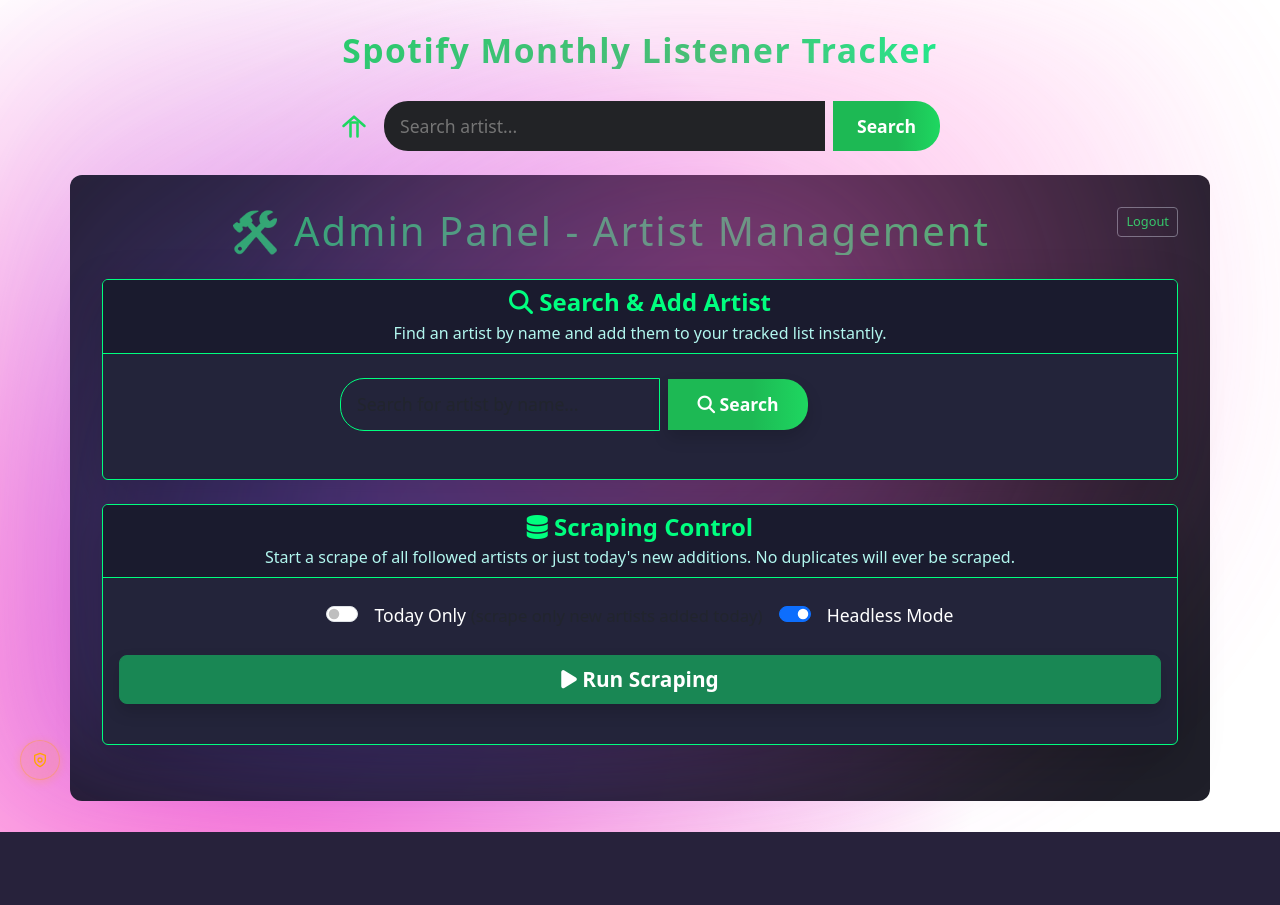
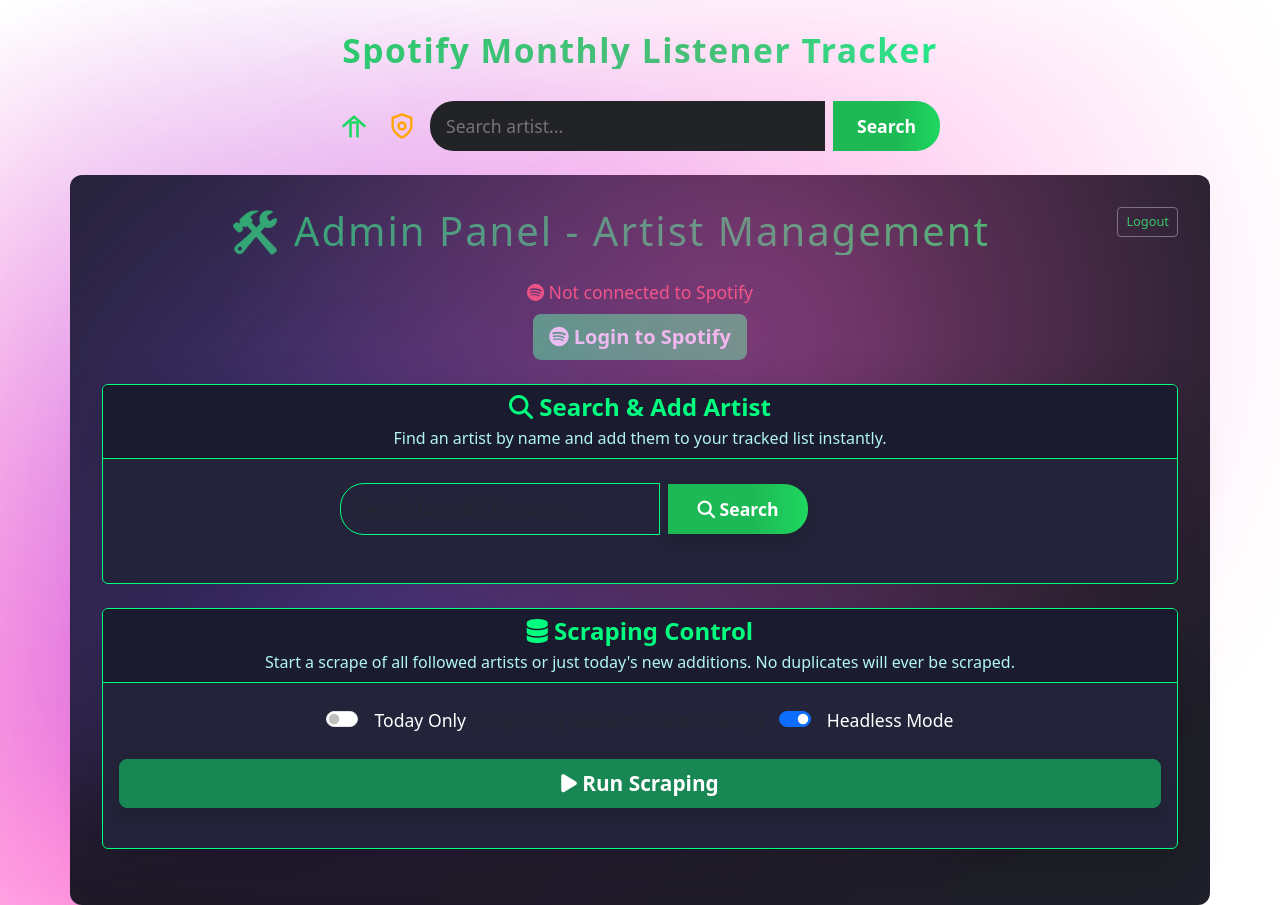
Before and after one commit to jason-donner/spotify-monthly-listener-extract, a Flask app: page /admin/ in a window 1280 px wide. Before the commit the page ends 832 px from the top, so only its background shows below. Run offline with Flask 3, Linux system fonts and the light colour scheme; the visitor is signed in with stand-in values (Sample User, id 1); parts of the project's set-up code (start-up, migrations or seed data) failed here and were passed over.

Commit message:
refactor: Add Spotify authentication UI and update admin navigation button styling

```diff
--- a/webapp/templates/admin.html
+++ b/webapp/templates/admin.html
@@ -17,6 +17,27 @@
 
             <!-- Spotify Authentication Status -->
             <div id="auth-status" class="alert" style="display: none;"></div>
+        <div id="spotify-auth-section" class="mb-4 text-center">
+            <div id="spotify-auth-message" class="mb-2" style="color: #b2f7ef; font-size: 1.1rem;"></div>
+            <button id="spotify-login-btn" class="btn btn-lg btn-spotify fw-bold" style="background: #1db954; color: #fff; display: none;">
+                <i class="fab fa-spotify"></i> Login to Spotify
+            </button>
+            <button id="spotify-logout-btn" class="btn btn-outline-danger btn-sm ms-2" style="display: none;">
+                <i class="fas fa-sign-out-alt"></i> Logout from Spotify
+            </button>
+        </div>
+
+<style>
+    .btn-spotify {
+        background: #1db954 !important;
+        color: #fff !important;
+        border: none;
+    }
+    .btn-spotify:hover, .btn-spotify:focus {
+        background: #1ed760 !important;
+        color: #fff !important;
+    }
+</style>
 
             <!-- Search and Add Artist Section -->
             <div class="card mb-4 shadow-lg" style="background: #23243a; border: 1px solid #00ff7f;">
@@ -595,6 +616,38 @@ function formatScrapingOutput(output) {
 <script>
 // All admin panel JS goes here. This block is fully raw to avoid Jinja2 interfering with template literals.
 
+// --- Spotify Auth UI ---
+function updateSpotifyAuthUI(auth) {
+    const msg = document.getElementById('spotify-auth-message');
+    const loginBtn = document.getElementById('spotify-login-btn');
+    const logoutBtn = document.getElementById('spotify-logout-btn');
+    if (auth && auth.authenticated) {
+        msg.innerHTML = `<span style='color:#1db954;'><i class='fab fa-spotify'></i> Connected to Spotify${auth.display_name ? ` as <b>${auth.display_name}</b>` : ''}</span>`;
+        loginBtn.style.display = 'none';
+        logoutBtn.style.display = '';
+    } else {
+        msg.innerHTML = `<span style='color:#ff4d4d;'><i class='fab fa-spotify'></i> Not connected to Spotify</span>`;
+        loginBtn.style.display = '';
+        logoutBtn.style.display = 'none';
+    }
+}
+
+function fetchSpotifyAuthStatus() {
+    fetch('/admin/auth_status').then(r => r.json()).then(auth => {
+        updateSpotifyAuthUI(auth);
+    });
+}
+
+document.addEventListener('DOMContentLoaded', function() {
+    fetchSpotifyAuthStatus();
+    document.getElementById('spotify-login-btn').onclick = function() {
+        window.location.href = '/admin/login';
+    };
+    document.getElementById('spotify-logout-btn').onclick = function() {
+        window.location.href = '/admin/spotify_logout';
+    };
+});
+
 // --- BEGIN ALL ADMIN PANEL JS ---
 // --- Artist Search with Autocomplete Suggestions ---
 let autocompleteTimeout = null;
--- a/webapp/templates/base.html
+++ b/webapp/templates/base.html
@@ -15,6 +15,12 @@
         <form method="get" action="/search" style="display:flex;gap:8px;align-items:center;">
             <a href="/" class="home-btn" title="Home">
                 <svg width="32" height="32" viewBox="0 0 24 24" fill="none" stroke="#00ff7f" stroke-width="2.2" stroke-linecap="round" stroke-linejoin="round" style="display:block;"><path d="M3 12L12 4l9 8"/><path d="M9 21V9h6v12"/></svg>
+            </a>
+            <a href="/admin" class="admin-nav-btn ms-1" title="Admin Panel" style="display:flex;align-items:center;justify-content:center;background:none;border:none;padding:0 6px 0 0;cursor:pointer;border-radius:50%;transition:background 0.18s,box-shadow 0.18s;outline:none;">
+                <svg width="28" height="28" viewBox="0 0 24 24" fill="none" stroke="#ffa500" stroke-width="2" stroke-linecap="round" stroke-linejoin="round">
+                    <path d="M12 22s8-4 8-10V5l-8-3-8 3v7c0 6 8 10 8 10z"/>
+                    <circle cx="12" cy="12" r="3"/>
+                </svg>
             </a>
             <input type="text" name="artist" placeholder="Search artist..." value="{{ request.args.get('artist', '') }}" autocomplete="off" style="flex:1;">
             <button type="submit">Search</button>
@@ -77,13 +83,6 @@
     {% block content %}{% endblock %}
 
     <!-- Admin Button - Fixed Bottom Left -->
-    <a href="/admin" class="admin-floating-btn" title="Admin Login">
-        <svg width="16" height="16" viewBox="0 0 24 24" fill="none" stroke="#ffa500" stroke-width="2" stroke-linecap="round" stroke-linejoin="round">
-            <path d="M12 22s8-4 8-10V5l-8-3-8 3v7c0 6 8 10 8 10z"/>
-            <circle cx="12" cy="12" r="3"/>
-        </svg>
-    </a>
-
     <style>
     .global-title {
         margin-bottom: 0;
@@ -136,6 +135,34 @@
         stroke: #1ed760;
         transition: stroke 0.18s;
     }
+    .admin-nav-btn {
+        display: flex;
+        align-items: center;
+        justify-content: center;
+        background: none;
+        border: none;
+        padding: 0 6px 0 0;
+        margin-left: 2px;
+        cursor: pointer;
+        border-radius: 50%;
+        transition: background 0.18s, box-shadow 0.18s;
+        box-shadow: none;
+        outline: none;
+    }
+    .admin-nav-btn:hover, .admin-nav-btn:focus {
+        background: #ffa50022;
+        box-shadow: 0 2px 8px #ffa50044;
+    }
+    .admin-nav-btn svg {
+        display: block;
+        width: 28px;
+        height: 28px;
+        stroke: #ffa500;
+        transition: stroke 0.18s;
+    }
+    .admin-nav-btn:hover svg, .admin-nav-btn:focus svg {
+        stroke: #ffb84d;
+    }
     .home-btn:hover svg, .home-btn:focus svg {
         stroke: #ff5ecd;
     }
```
